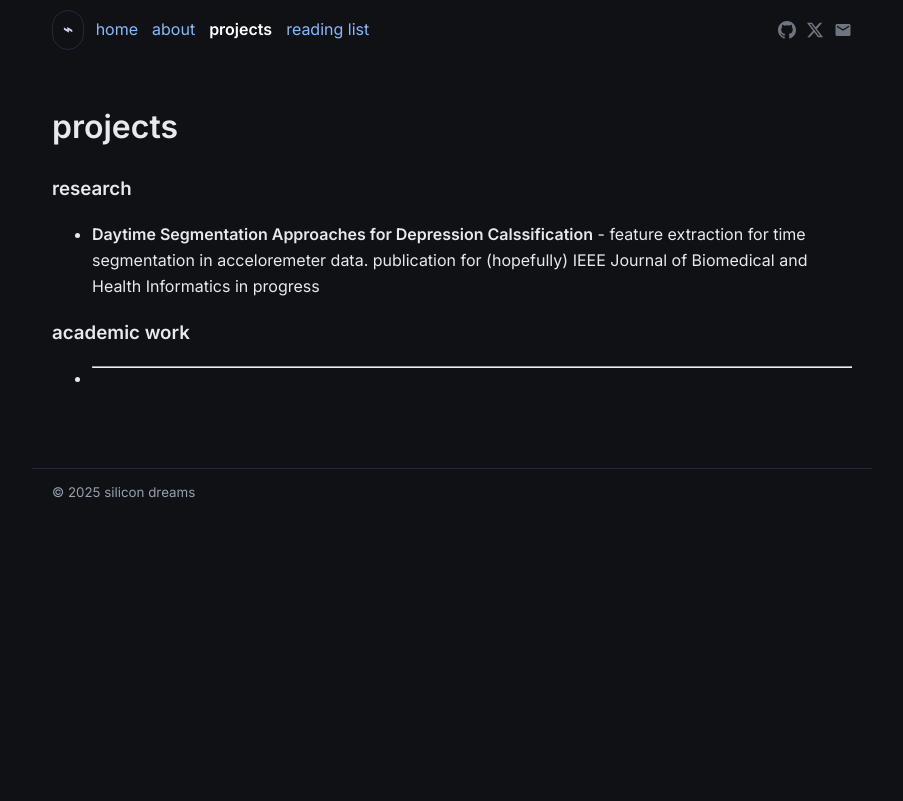
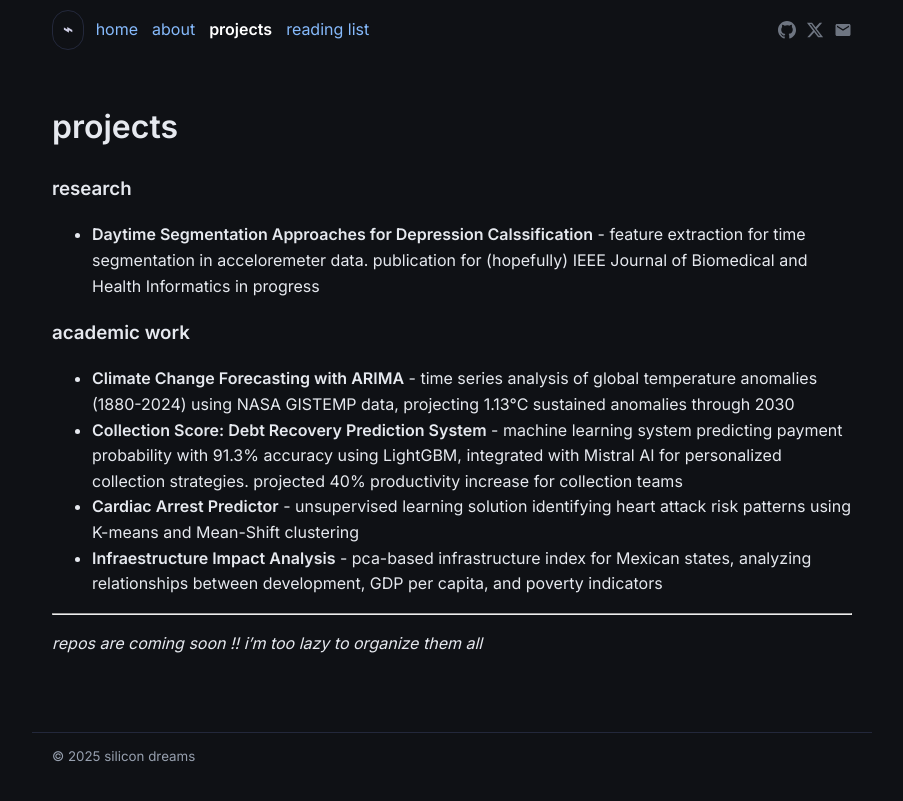
Before and after one commit to LAK3SHORE/cris.github.io, a Jekyll site: the page built from projects.md, in a window 1280 px wide. Shown: the top 801 px of the page, without its empty margins (188-1091 px from the left). Built offline with Jekyll 4.4.1, drawn with Linux system fonts in a browser that asks for light colours.

Commit message:
Add new academic projects to projects.md

```diff
--- a/projects.md
+++ b/projects.md
@@ -11,4 +11,10 @@ permalink: /projects/
 - **Daytime Segmentation Approaches for Depression Calssification** - feature extraction for time segmentation in acceloremeter data. publication for (hopefully) IEEE Journal of Biomedical and Health Informatics in progress
 
 ### academic work
-- ****
+- **Climate Change Forecasting with ARIMA** - time series analysis of global temperature anomalies (1880-2024) using NASA GISTEMP data, projecting 1.13°C sustained anomalies through 2030
+- **Collection Score: Debt Recovery Prediction System** - machine learning system predicting payment probability with 91.3% accuracy using LightGBM, integrated with Mistral AI for personalized collection strategies. projected 40% productivity increase for collection teams
+- **Cardiac Arrest Predictor** - unsupervised learning solution identifying heart attack risk patterns using K-means and Mean-Shift clustering
+- **Infraestructure Impact Analysis** - pca-based infrastructure index for Mexican states, analyzing relationships between development, GDP per capita, and poverty indicators
+
+---
+*repos are coming soon !! i'm too lazy to organize them all*
```
